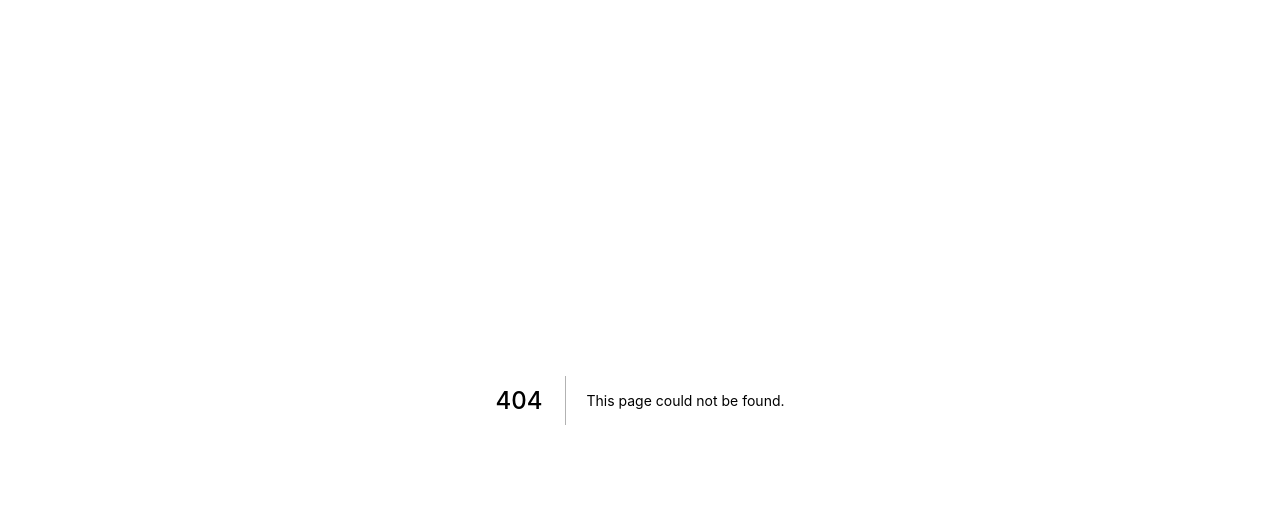
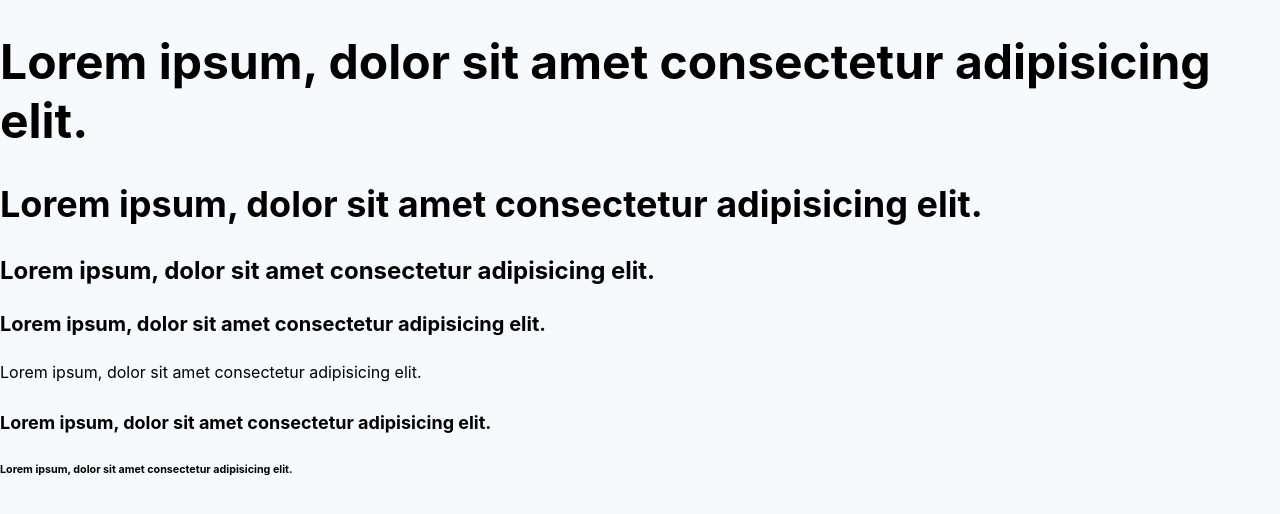
Before and after one commit to stevgouws/logger, a Next.js app: page /typography in a window 1280 px wide. Before the commit this address had no page. Shown: the top 514 px of the page. Built offline with nearby package versions, Linux system fonts and the light colour scheme.

Commit message:
adds layout & fixes global stylus

```diff
--- /dev/null
+++ b/components/Layout.js
@@ -0,0 +1,12 @@
+import PropTypes from "prop-types";
+import { styles } from "./layout.styl";
+
+const Layout = ({ children }) => {
+  return <main className={styles}>{children}</main>;
+};
+
+Layout.propTypes = {
+  children: PropTypes.any.isRequired,
+};
+
+export default Layout;
--- /dev/null
+++ b/components/layout.styl
@@ -0,0 +1,2 @@
+.styles
+  padding 0 20%
--- /dev/null
+++ b/pages/_app.js
@@ -0,0 +1,5 @@
+import "../styles/global.styl";
+
+export default function MyApp({ Component, pageProps }) {
+  return <Component {...pageProps} />;
+}
--- /dev/null
+++ b/pages/typography.js
@@ -0,0 +1,17 @@
+import Layout from "../components/Layout";
+
+const Typography = () => {
+  return (
+    <Layout>
+      <h1>Lorem ipsum, dolor sit amet consectetur adipisicing elit.</h1>
+      <h2>Lorem ipsum, dolor sit amet consectetur adipisicing elit.</h2>
+      <h3>Lorem ipsum, dolor sit amet consectetur adipisicing elit.</h3>
+      <h4>Lorem ipsum, dolor sit amet consectetur adipisicing elit.</h4>
+      <p>Lorem ipsum, dolor sit amet consectetur adipisicing elit.</p>
+      <h5>Lorem ipsum, dolor sit amet consectetur adipisicing elit.</h5>
+      <h6>Lorem ipsum, dolor sit amet consectetur adipisicing elit.</h6>
+    </Layout>
+  );
+};
+
+export default Typography;
--- a/styles/global.styl
+++ b/styles/global.styl
@@ -1,2 +1,26 @@
-body
-  background-color yellow
+@import './variables.styl'
+
+html, body
+  padding 0
+  margin 0
+  background-color $white
+  font-size $base
+  font-family -apple-system, BlinkMacSystemFont, Segoe UI, Roboto, Oxygen, Ubuntu, Cantarell, Fira Sans, Droid Sans, Helvetica Neue, sans-serif
+
+*
+  box-sizing border-box
+
+h1
+  font-size $5xl
+
+h2
+  font-size $4xl
+
+h3
+  font-size $3xl
+
+h4
+  font-size $2xl
+
+h5
+  font-size $xl
--- /dev/null
+++ b/styles/variables.styl
@@ -0,0 +1,25 @@
+// Colours
+$neutral-100 = #F7F9FC
+$neutral-200 = #E1E1EA
+$neutral-300 = #596170
+$neutral-500 = #4A5568
+$neutral-700 = #323233
+$neutral-800 = #15181E
+$neutral-900 = #08101E
+$primary-100 = #EFA5CA
+$primary-200 = #F34DA0
+$primary-250 = #F24099
+$primary-300 = #CC0C6C
+$primary-400 = #840142
+$primary-500 = #7A4F64
+// Typography
+$5xl = 3rem
+$4xl = 2.25rem
+$3xl = 1.5rem
+$2xl = 1.25rem
+$xl = 1.125rem
+$base = 16px
+$sm = 0.875rem
+$xs = 0.75rem
+// Aliases
+$white = $neutral-100
```
Also changed, not shown: pages/index.js (+6 -150 lines).
